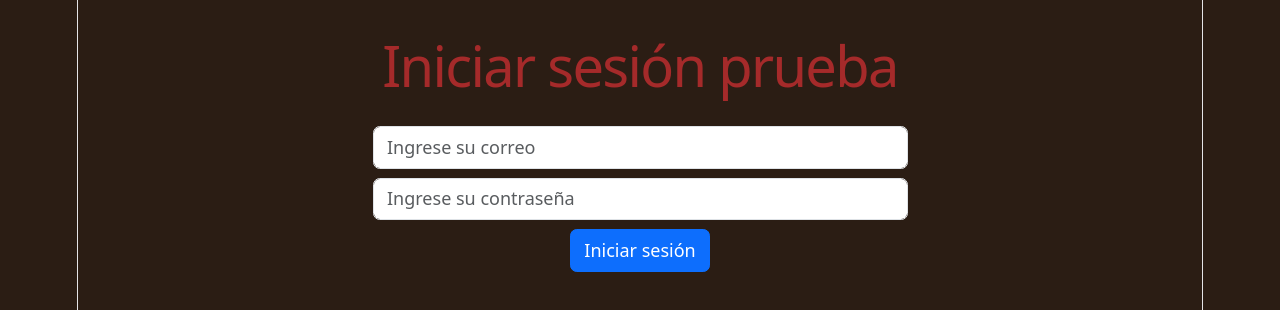
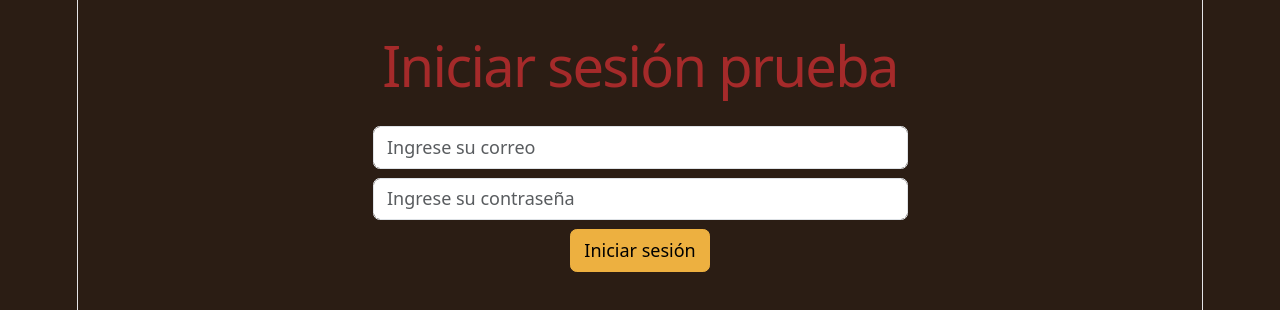
Before and after one commit to Fabi-Hodi/sonidoVivoV2, a React (Vite) app: page /login in a window 1280 px wide. Shown: the top 310 px of the page. Built offline with nearby package versions, Linux system fonts and the light colour scheme.

Commit message:
cambios boton login -Jona

```diff
--- a/src/App.css
+++ b/src/App.css
@@ -2,3 +2,9 @@
 body {
   background-color: #2B1D14;
 }
+
+.boton-login button {
+  background-color: #edb040 !important;
+  border-color: #edb040 !important;
+  color: #000000 !important;
+}
--- a/src/components/organisms/FormularioLogin.jsx
+++ b/src/components/organisms/FormularioLogin.jsx
@@ -26,7 +26,7 @@ function FormularioLogin(props) {
             />
         </div>
 
-        <div className='mb-3'>
+        <div className='mb-3 boton-login'>
             <Boton
                 nombreBoton="Iniciar sesión"
                 variante="primary"
```
